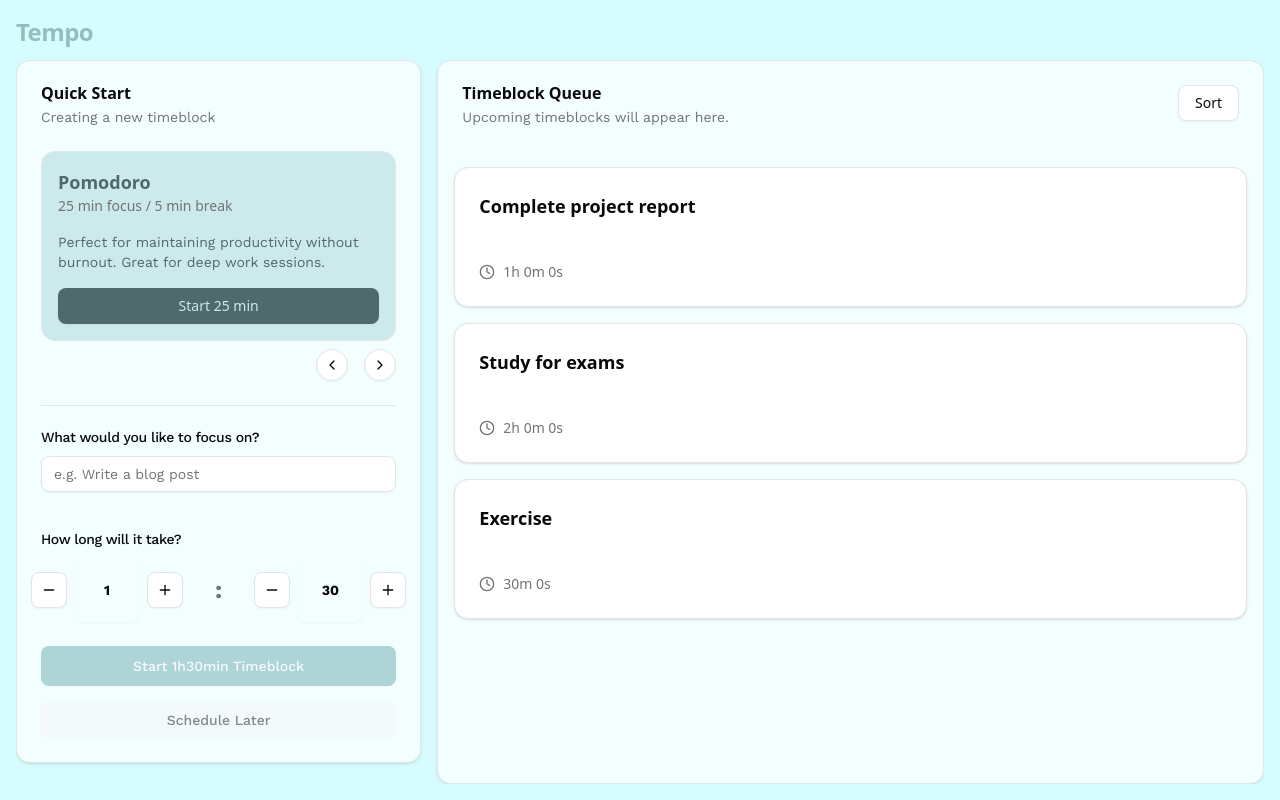
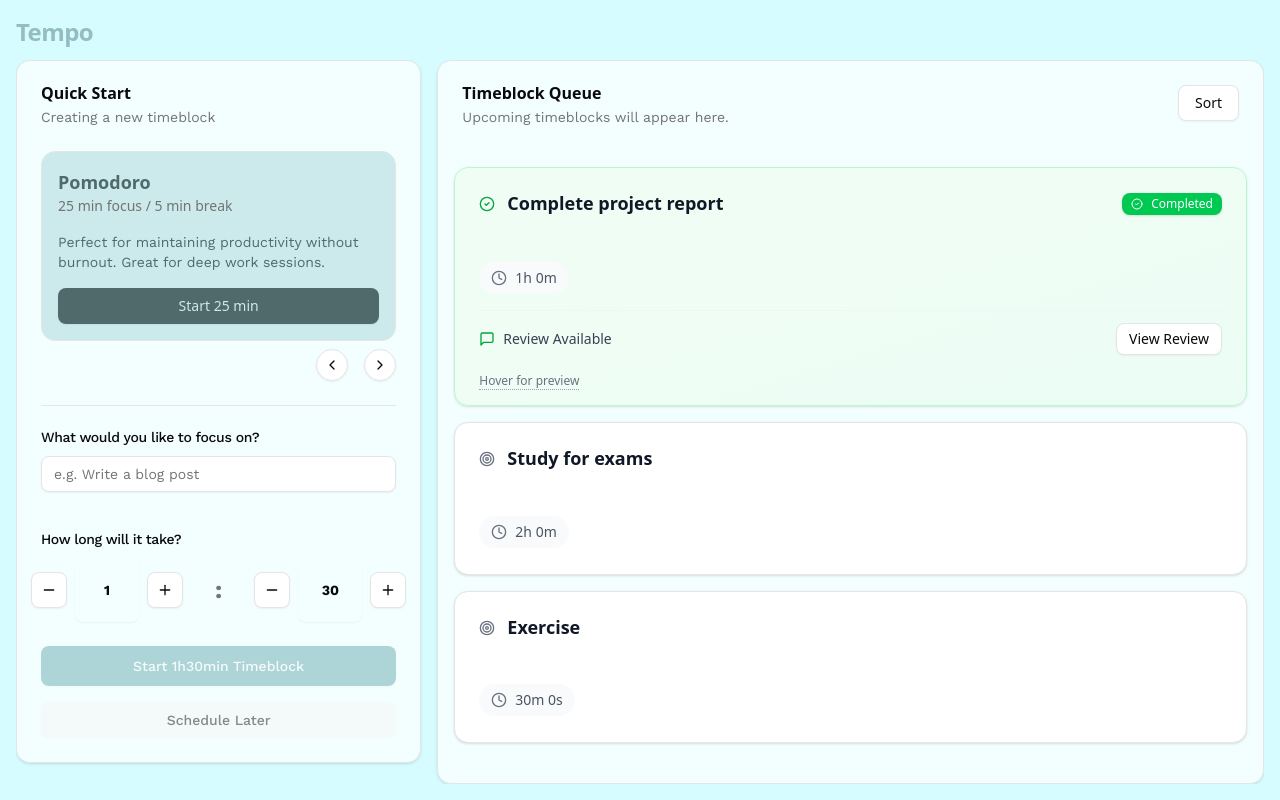
Before and after one commit to brxjonesdev/tempo, a Next.js app: page / in a window 1280 px wide. Built offline with nearby package versions, Linux system fonts and the light colour scheme.

Commit message:
feat: update timebox selection logic and improve timebox card interactions

```diff
--- a/src/app/page.tsx
+++ b/src/app/page.tsx
@@ -21,7 +21,7 @@ export default function Home() {
     startTimebox,
     timeboxControls,
     scheduleTimebox,
-    setCurrentTimebox,
+    selectTimeboxFromQueue,
   } = useTimebox();
 
   return (
@@ -73,7 +73,7 @@ export default function Home() {
           <div className="flex flex-col flex-1 min-h-0 col-span-2">
             <Queue
               timeboxes={timeboxes}
-              onSelectTimebox={setCurrentTimebox}
+              onSelectTimebox={selectTimeboxFromQueue}
             />
           </div>
         </section>
--- a/src/features/timeline-queue/components/queue.tsx
+++ b/src/features/timeline-queue/components/queue.tsx
@@ -52,7 +52,6 @@ export default function Queue({
             key={index}
             {...timebox}
             onSelect={() => {
-              console.log('Selected timebox:', timebox);
               onSelectTimebox(timebox);
             }}
           />
--- a/src/features/timeline-queue/components/timebox-card.tsx
+++ b/src/features/timeline-queue/components/timebox-card.tsx
@@ -1,19 +1,24 @@
-'use client';
+"use client"
 
-import { useState } from 'react';
-import { Card, CardContent, CardHeader, CardTitle } from '@/shared/components/ui/card';
-import { Badge } from '@/shared/components/ui/badge';
-import { Button } from '@/shared/components/ui/button';
-import {
-  Dialog,
-  DialogContent,
-  DialogHeader,
-  DialogTitle,
-  DialogTrigger,
-} from '@/shared/components/ui/dialog';
-import { Clock, Target, Calendar, Star, MessageSquare } from 'lucide-react';
-import { Timebox } from '@/features/timebox/use-timebox';
-import { on } from 'events';
+import { useState } from "react"
+import { Card, CardContent, CardHeader, CardTitle } from "@/shared/components/ui/card"
+import { Badge } from "@/shared/components/ui/badge"
+import { Button } from "@/shared/components/ui/button"
+import { Dialog, DialogContent, DialogHeader, DialogTitle, DialogTrigger } from "@/shared/components/ui/dialog"
+import { Clock, MessageSquare, CheckCircle2, Play, Target } from "lucide-react"
+
+// Assuming this is your Timebox type
+type Timebox = {
+  goal: string
+  duration: number
+  isActive: boolean
+  isCompleted: boolean
+  postBoxReview?: string
+}
+
+type TimeboxCardProps = Timebox & {
+  onSelect?: (timebox: Timebox) => void
+}
 
 export default function TimeboxCard({
   goal,
@@ -22,91 +27,159 @@ export default function TimeboxCard({
   isCompleted,
   postBoxReview,
   onSelect,
-}: Timebox) {
-  const [showReviewHover, setShowReviewHover] = useState(false);
+}: TimeboxCardProps) {
+  const [showReviewHover, setShowReviewHover] = useState(false)
+  const [isHovered, setIsHovered] = useState(false)
 
   // Format duration from seconds to readable format
   const formatDuration = (seconds: number) => {
-    const hours = Math.floor(seconds / 3600);
-    const minutes = Math.floor((seconds % 3600) / 60);
-    const remainingSeconds = seconds % 60;
+    const hours = Math.floor(seconds / 3600)
+    const minutes = Math.floor((seconds % 3600) / 60)
+    const remainingSeconds = seconds % 60
 
     if (hours > 0) {
-      return `${hours}h ${minutes}m ${remainingSeconds}s`;
+      return `${hours}h ${minutes}m`
     } else if (minutes > 0) {
-      return `${minutes}m ${remainingSeconds}s`;
+      return `${minutes}m ${remainingSeconds}s`
     } else {
-      return `${remainingSeconds}s`;
+      return `${remainingSeconds}s`
     }
-  };
-
-  function handleSelect() {
-    onSelect(
-
-    );
   }
 
+  const handleCardClick = () => {
+    if (onSelect) {
+      onSelect({
+        goal,
+        duration,
+        isActive,
+        isCompleted,
+        postBoxReview,
+      })
+    }
+  }
+
+  const getCardStyles = () => {
+    let baseStyles = "w-full transition-all duration-300 cursor-pointer group relative overflow-hidden"
+
+    if (isActive) {
+      baseStyles += " ring-2 ring-blue-500 shadow-lg bg-blue-50/50 border-blue-200"
+    } else if (isCompleted) {
+      baseStyles += " bg-gradient-to-br from-green-50 to-emerald-50 border-green-200 shadow-sm"
+    } else {
+      baseStyles += " hover:shadow-md hover:border-gray-300"
+    }
+
+    if (isHovered && onSelect) {
+      baseStyles += " scale-[1.02] shadow-lg"
+    }
+
+    return baseStyles
+  }
+
+  const getStatusIcon = () => {
+    if (isCompleted) return <CheckCircle2 className="w-4 h-4 text-green-600" />
+    if (isActive) return <Play className="w-4 h-4 text-blue-600" />
+    return <Target className="w-4 h-4 text-gray-500" />
+  }
+
+  const getStatusBadge = () => {
+    if (isActive) {
+      return (
+        <Badge className="bg-blue-500 hover:bg-blue-600 text-white shadow-sm">
+          <Play className="w-3 h-3 mr-1" />
+          Active
+        </Badge>
+      )
+    }
+    if (isCompleted) {
+      return (
+        <Badge className="bg-green-500 hover:bg-green-600 text-white shadow-sm">
+          <CheckCircle2 className="w-3 h-3 mr-1" />
+          Completed
+        </Badge>
+      )
+    }
+    return null
+  }
 
   return (
     <Card
-      className={`w-full  transition-all duration-200 hover:shadow-lg ${
-        isActive ? 'ring-2 ring-blue-500 shadow-md' : ''
-      } ${isCompleted ? 'bg-green-50 border-green-200' : ''}`}
-      onClick={onSelect}
+      className={getCardStyles()}
+      onClick={handleCardClick}
+      onMouseEnter={() => setIsHovered(true)}
+      onMouseLeave={() => setIsHovered(false)}
+      role={onSelect ? "button" : undefined}
+      tabIndex={onSelect ? 0 : undefined}
+      onKeyDown={(e) => {
+        if (onSelect && (e.key === "Enter" || e.key === " ")) {
+          e.preventDefault()
+          handleCardClick()
+        }
+      }}
     >
-      <CardHeader className="pb-3">
-        <div className="flex items-start justify-between">
-          <CardTitle className="text-lg font-semibold line-clamp-2 flex-1">
-            {goal}
-          </CardTitle>
-          <div className="flex flex-col gap-2 ml-3">
-            {isActive && (
-              <Badge variant="default" className="bg-blue-500 hover:bg-blue-600">
-                Active
-              </Badge>
-            )}
-            {isCompleted && (
-              <Badge variant="default" className="bg-green-500 hover:bg-green-600">
-                Completed
-              </Badge>
-            )}
+      {/* Subtle background pattern for active/completed states */}
+      {(isActive || isCompleted) && (
+        <div className="absolute inset-0 opacity-5">
+          <div className="absolute inset-0 bg-gradient-to-br from-transparent via-white to-transparent" />
+        </div>
+      )}
+
+      <CardHeader className="pb-4 relative">
+        <div className="flex items-start justify-between gap-3">
+          <div className="flex items-start gap-3 flex-1 min-w-0">
+            <div className="mt-1 flex-shrink-0">{getStatusIcon()}</div>
+            <CardTitle className="text-lg font-semibold leading-tight line-clamp-2 text-gray-900 group-hover:text-gray-700 transition-colors">
+              {goal}
+            </CardTitle>
           </div>
+          <div className="flex-shrink-0">{getStatusBadge()}</div>
         </div>
       </CardHeader>
 
-      <CardContent className="space-y-4">
+      <CardContent className="space-y-4 relative">
         {/* Duration */}
-        <div className="flex items-center gap-2 text-sm text-muted-foreground">
-          <Clock className="w-4 h-4" />
-          <span>{formatDuration(duration)}</span>
+        <div className="flex items-center gap-2 text-sm text-gray-600">
+          <div className="flex items-center gap-2 bg-gray-50 rounded-full px-3 py-1.5">
+            <Clock className="w-4 h-4 text-gray-500" />
+            <span className="font-medium">{formatDuration(duration)}</span>
+          </div>
         </div>
 
+        {/* Post-box Review Section */}
+        {isCompleted && postBoxReview && (
+          <div className="pt-3 border-t border-gray-100">
+            <div className="flex items-center justify-between mb-3">
+              <div className="flex items-center gap-2 text-sm font-medium text-gray-700">
+                <MessageSquare className="w-4 h-4 text-green-600" />
+                Review Available
+              </div>
 
-
-        {/* Post-box Review (only for completed timeboxes) */}
-        {isCompleted && postBoxReview && (
-          <div className="pt-2 border-t">
-            <div className="flex items-center justify-between">
-              <span className="text-sm font-medium text-muted-foreground flex items-center gap-2">
-                <MessageSquare className="w-4 h-4" />
-                Review Available
-              </span>
-
-              {/* Modal Trigger */}
               <Dialog>
                 <DialogTrigger asChild>
-                  <Button variant="outline" size="sm">
+                  <Button
+                    variant="outline"
+                    size="sm"
+                    className="hover:bg-green-50 hover:border-green-300 transition-colors"
+                    onClick={(e) => e.stopPropagation()}
+                  >
                     View Review
                   </Button>
                 </DialogTrigger>
-                <DialogContent className="max-w-md">
+                <DialogContent className="max-w-lg">
                   <DialogHeader>
-                    <DialogTitle>Post-box Review</DialogTitle>
+                    <DialogTitle className="flex items-center gap-2">
+                      <MessageSquare className="w-5 h-5 text-green-600" />
+                      Post-box Review
+                    </DialogTitle>
                   </DialogHeader>
-                  <div className="mt-4">
-                    <p className="text-sm text-muted-foreground mb-2">Goal: {goal}</p>
-                    <div className="bg-muted p-4 rounded-lg">
-                      <p className="text-sm leading-relaxed">{postBoxReview}</p>
+                  <div className="mt-4 space-y-4">
+                    <div className="bg-gray-50 p-3 rounded-lg">
+                      <p className="text-sm text-gray-600 mb-1">Goal:</p>
+                      <p className="font-medium text-gray-900">{goal}</p>
+                    </div>
+                    <div className="bg-green-50 border border-green-200 p-4 rounded-lg">
+                      <p className="text-sm text-gray-600 mb-2">Review:</p>
+                      <p className="text-sm leading-relaxed text-gray-800">{postBoxReview}</p>
                     </div>
                   </div>
                 </DialogContent>
@@ -115,26 +188,31 @@ export default function TimeboxCard({
 
             {/* Hover Preview */}
             <div
-              className="relative mt-2"
+              className="relative"
               onMouseEnter={() => setShowReviewHover(true)}
               onMouseLeave={() => setShowReviewHover(false)}
             >
-              <div className="text-xs text-muted-foreground cursor-help border-b border-dotted border-muted-foreground inline-block">
+              <div className="text-xs text-gray-500 cursor-help border-b border-dotted border-gray-400 inline-block hover:text-gray-700 transition-colors">
                 Hover for preview
               </div>
 
               {showReviewHover && (
-                <div className="absolute z-10 mt-2 p-3 bg-popover border rounded-lg shadow-lg max-w-xs">
-                  <p className="text-sm line-clamp-3">{postBoxReview}</p>
-                  <p className="text-xs text-muted-foreground mt-2">
-                    Click &quot;View Review&quot; for full text
-                  </p>
+                <div className="absolute z-20 mt-2 p-4 bg-white border border-gray-200 rounded-lg shadow-xl max-w-xs left-0 animate-in fade-in-0 zoom-in-95 duration-200">
+                  <p className="text-sm line-clamp-3 text-gray-700 mb-2">{postBoxReview}</p>
+                  <p className="text-xs text-gray-500">Click &ldquo;View Review&quot; for full text</p>
+                  <div className="absolute -top-1 left-4 w-2 h-2 bg-white border-l border-t border-gray-200 rotate-45" />
                 </div>
               )}
             </div>
           </div>
         )}
+
+        {/* Selection indicator */}
+        {onSelect && (
+          <div className="absolute bottom-2 right-2 opacity-0 group-hover:opacity-100 transition-opacity duration-200">
+            <div className="w-2 h-2 bg-blue-500 rounded-full" />
+          </div>
+        )}
       </CardContent>
     </Card>
-  );
-}
+  )}
```
Also changed, not shown: src/features/timebox/use-timebox.tsx (+32 -27 lines).
